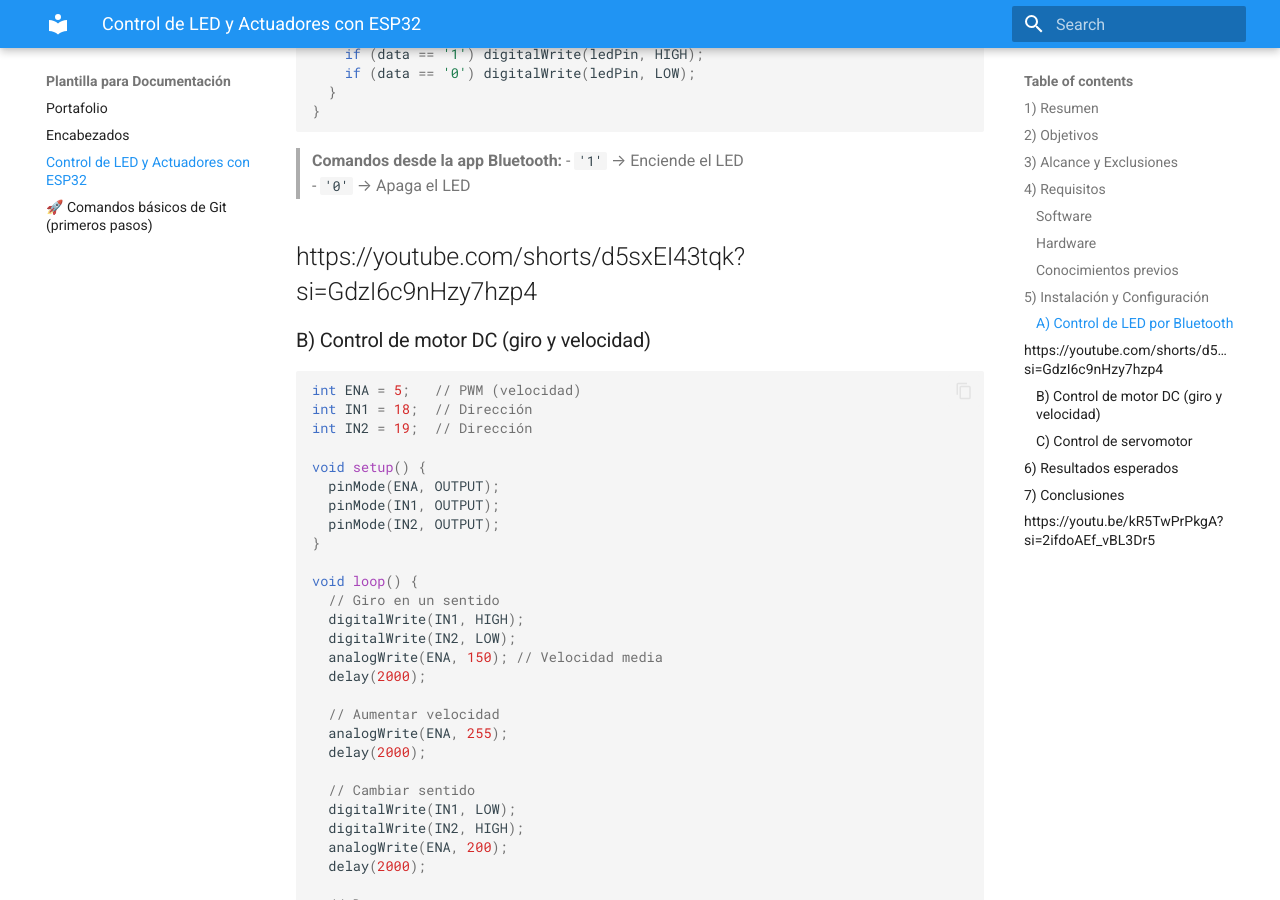
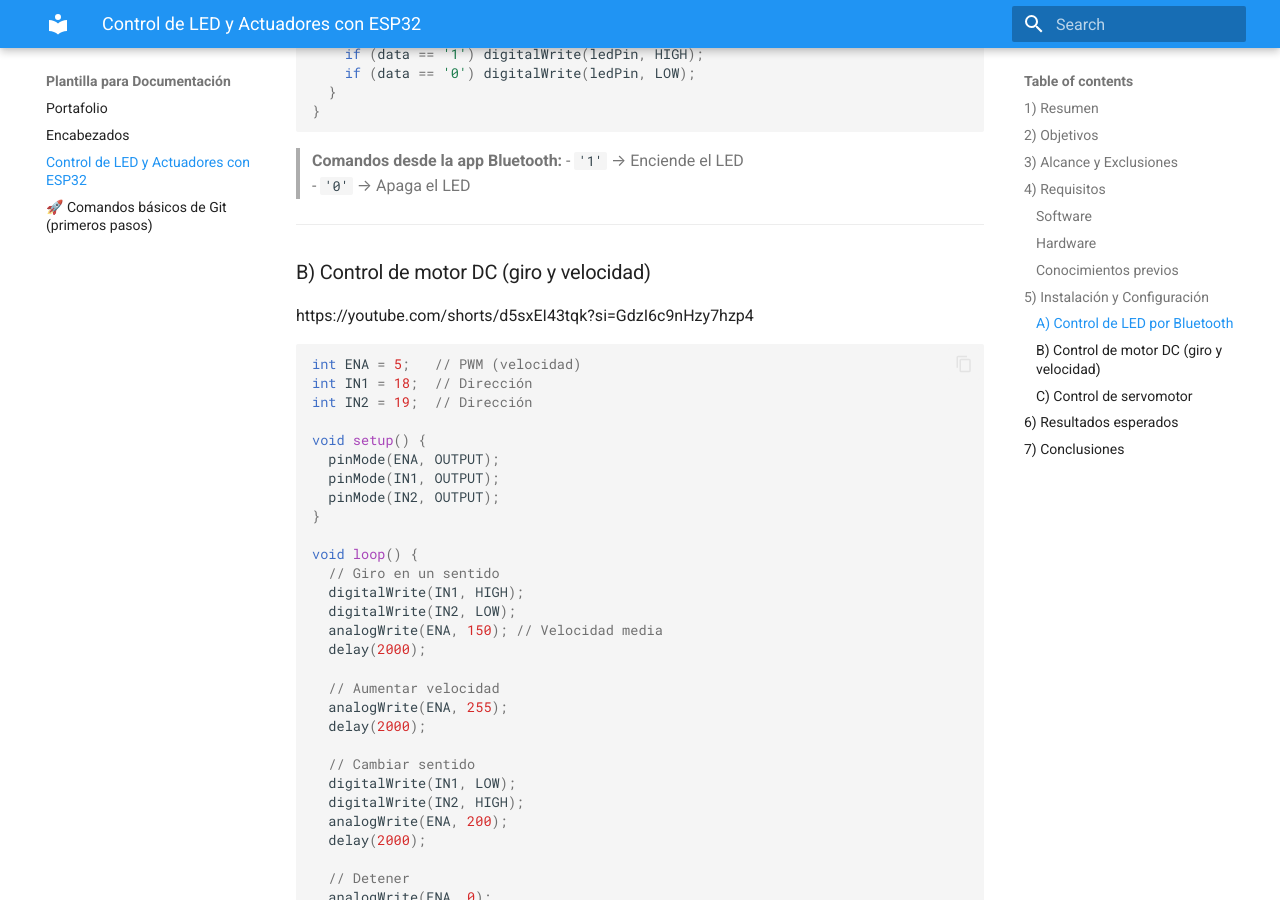
Before and after one commit to Salamanca203279/Portafolio, an MkDocs documentation site: the page built from docs/ejemplo.md, in a window 1280 px wide and 900 px high, scrolled down 2567 px. Built offline with MkDocs 1.6.1 and Material for MkDocs 9.7.7, drawn with Linux system fonts in a browser that asks for light colours.

Commit message:
Update ejemplo.md

````diff
--- a/docs/ejemplo.md
+++ b/docs/ejemplo.md
@@ -97,11 +97,10 @@ void loop() {
 > - `'1'` → Enciende el LED
 > - `'0'` → Apaga el LED
 
-https://youtube.com/shorts/d5sxEI43tqk?si=GdzI6c9nHzy7hzp4
 ---
 
 ### B) Control de motor DC (giro y velocidad)
-
+https://youtube.com/shorts/d5sxEI43tqk?si=GdzI6c9nHzy7hzp4
 ```cpp
 int ENA = 5;   // PWM (velocidad)
 int IN1 = 18;  // Dirección
@@ -182,6 +181,7 @@ https://youtube.com/shorts/a2bWCtpGgGk?si=q9Ydl6QjXMjFGHZ1
 https://youtube.com/shorts/nBANxXbmY7s?si=MIo1eOWCzVp5HbND
 
 https://youtu.be/kR5TwPrPkgA?si=2ifdoAEf_vBL3Dr5
+
 ---
 #  Proyecto 2 – Coche Omnidireccional Controlado por Bluetooth (ESP32 + Xbox Controller)
 
````
